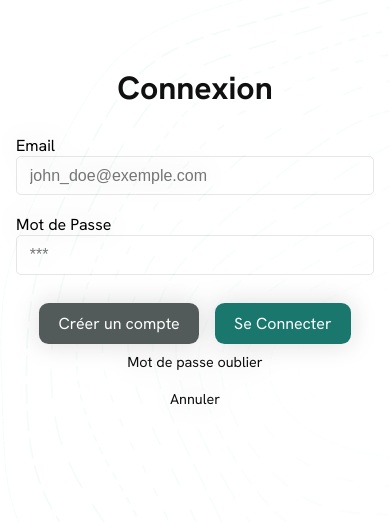
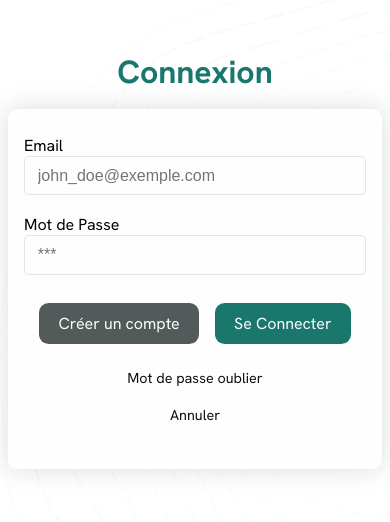
Before and after one commit to WildCodeSchool-2023-09/geo-code, a React (Vite) app in the folder frontend/: page /sign-in in a window 390 px wide. Shown: the part 132-654 px from the top of the page. Built offline with nearby package versions, Linux system fonts and the light colour scheme.

Commit message:
👌 IMPROVE: Update SignInPage.scss with styling changes

```diff
--- a/frontend/src/scss/auth/SignInPage.scss
+++ b/frontend/src/scss/auth/SignInPage.scss
@@ -7,13 +7,14 @@
   min-height: 74dvh;
   align-items: center;
   justify-content: center;
+  gap: 1rem;
+  padding: 0.5rem;
 
   &_title {
     display: flex;
     flex-direction: column;
     width: 100%;
     max-width: 1280px;
-    padding: 2rem 0;
     margin: 0 auto;
     align-items: center;
     justify-content: center;
@@ -24,7 +25,7 @@
 
     @media screen and (max-width: 720px) {
       padding: 0;
-      color: $color-black;
+      color: $color-primary;
     }
   }
 
@@ -41,10 +42,6 @@
     height: auto;
     margin: 0 auto;
     padding: 1rem;
-
-    @media screen and (max-width: 720px) {
-      background-color: transparent;
-    }
 
     .form_placeholder {
       display: flex;
@@ -121,6 +118,7 @@
       display: flex;
       padding: 0.6rem 1.2rem;
       background: none;
+      margin-top: 1rem;
 
       border-radius: 0.6rem;
       justify-content: center;
@@ -181,6 +179,7 @@
     font-size: 0.9rem;
     transition: transform 0.1s ease-in-out;
     border: none;
+    gap: 1rem;
 
     &:hover {
       transform: scale(0.96);
```
